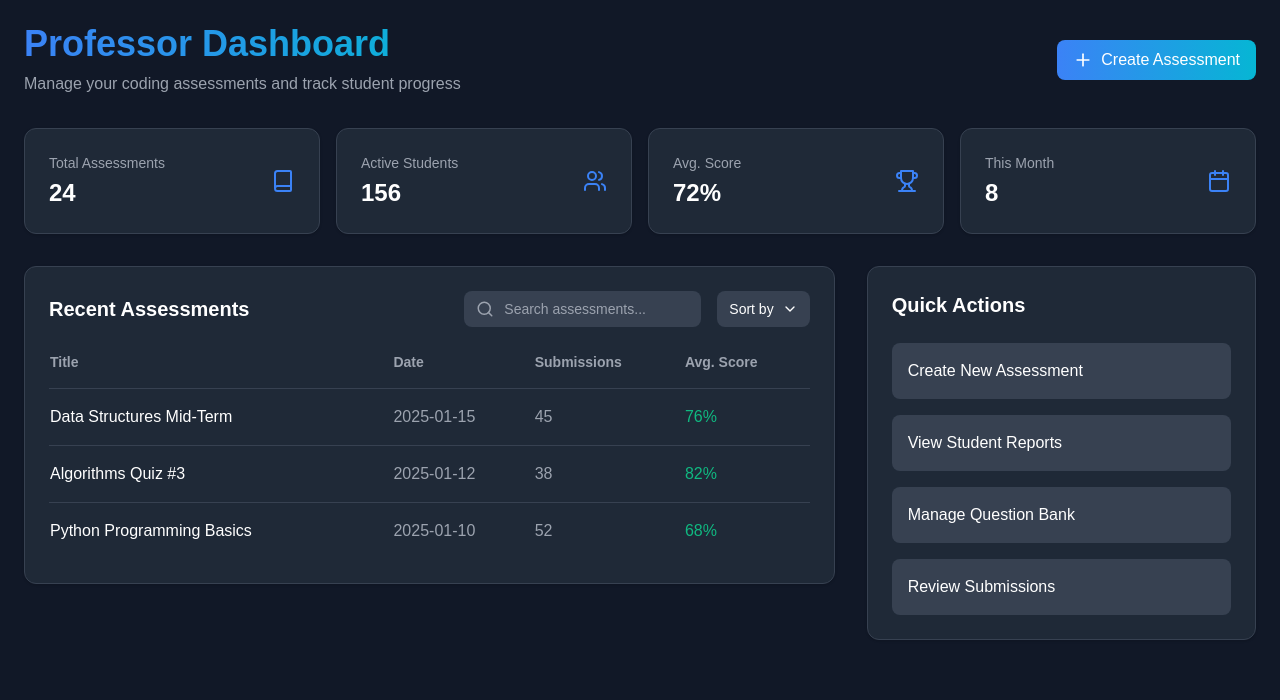
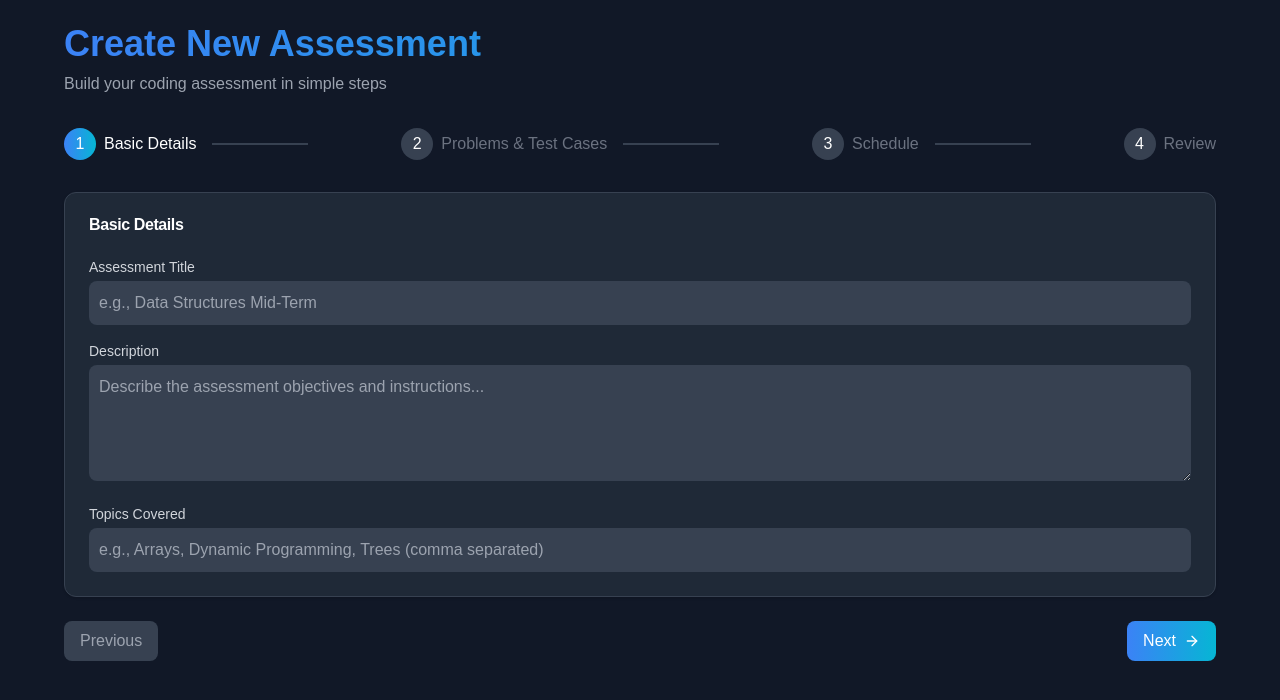
Before and after one commit to yashwanth1403/SICET-CODE-LAB, a Next.js app: page /admin/dashboard in a window 1280 px wide. Shown: the top 700 px of the page. Built offline with nearby package versions, Linux system fonts and the light colour scheme.

Commit message:
first commit

```diff
--- a/components/AdminDashboard.tsx
+++ b/components/AdminDashboard.tsx
@@ -1,181 +1,344 @@
 "use client";
-import React, { useEffect, useState } from "react";
+import React, { useState } from "react";
 import {
   Plus,
+  Clock,
+  Calendar,
   Book,
-  Users,
-  Trophy,
-  Calendar,
-  ChevronDown,
-  Search,
+  Code,
+  Database,
+  ArrowRight,
+  X,
 } from "lucide-react";
-import { Card, CardContent } from "@/components/ui/card";
+import { Card, CardContent, CardHeader, CardTitle } from "@/components/ui/card";
 
 const ProfessorDashboard = () => {
-  const [activeTab, setActiveTab] = useState("assessments");
-  const [client, setClient] = useState(false);
+  const [activeStep, setActiveStep] = useState(0);
+  const [testCases, setTestCases] = useState([
+    { input: "", output: "", score: 0, isHidden: false },
+  ]);
+  const [assessment, setAssessment] = useState({
+    title: "",
+    description: "",
+    startTime: "",
+    endTime: "",
+    duration: 120,
+    totalQuestions: 1,
+    topics: [],
+    problems: [],
+  });
 
-  const stats = [
-    { title: "Total Assessments", value: "24", icon: Book },
-    { title: "Active Students", value: "156", icon: Users },
-    { title: "Avg. Score", value: "72%", icon: Trophy },
-    { title: "This Month", value: "8", icon: Calendar },
+  const steps = [
+    "Basic Details",
+    "Problems & Test Cases",
+    "Schedule",
+    "Review",
   ];
 
-  const recentAssessments = [
-    {
-      title: "Data Structures Mid-Term",
-      date: "2025-01-15",
-      submissions: 45,
-      avgScore: 76,
-    },
-    {
-      title: "Algorithms Quiz #3",
-      date: "2025-01-12",
-      submissions: 38,
-      avgScore: 82,
-    },
-    {
-      title: "Python Programming Basics",
-      date: "2025-01-10",
-      submissions: 52,
-      avgScore: 68,
-    },
-  ];
-  useEffect(() => {
-    setClient(true);
-  }, []);
-  if (!client) {
-    return <div>loading....</div>;
-  }
+  const addTestCase = () => {
+    setTestCases([
+      ...testCases,
+      { input: "", output: "", score: 0, isHidden: false },
+    ]);
+  };
+
   return (
     <div className="min-h-screen bg-gray-900 p-6">
+      <div className="max-w-6xl mx-auto">
         {/* Header */}
-      <div className="flex justify-between items-center mb-8">
-        <div>
+        <div className="mb-8">
           <h1 className="text-4xl font-bold bg-gradient-to-r from-blue-500 to-cyan-500 bg-clip-text text-transparent">
-            Professor Dashboard
+            Create New Assessment
           </h1>
           <p className="text-gray-400 mt-2">
-            Manage your coding assessments and track student progress
+            Build your coding assessment in simple steps
           </p>
         </div>
-        <button className="flex items-center gap-2 bg-gradient-to-r from-blue-500 to-cyan-500 text-white px-4 py-2 rounded-lg hover:opacity-90">
-          <Plus size={20} />
-          Create Assessment
+
+        {/* Progress Steps */}
+        <div className="mb-8">
+          <div className="flex justify-between">
+            {steps.map((step, index) => (
+              <div key={step} className="flex items-center">
+                <div
+                  className={`w-8 h-8 rounded-full flex items-center justify-center ${
+                    index <= activeStep
+                      ? "bg-gradient-to-r from-blue-500 to-cyan-500"
+                      : "bg-gray-700"
+                  } text-white`}
+                >
+                  {index + 1}
+                </div>
+                <div className="ml-2">
+                  <p
+                    className={`${
+                      index <= activeStep ? "text-white" : "text-gray-500"
+                    }`}
+                  >
+                    {step}
+                  </p>
+                </div>
+                {index < steps.length - 1 && (
+                  <div
+                    className={`w-24 h-0.5 mx-4 ${
+                      index < activeStep
+                        ? "bg-gradient-to-r from-blue-500 to-cyan-500"
+                        : "bg-gray-700"
+                    }`}
+                  />
+                )}
+              </div>
+            ))}
+          </div>
+        </div>
+
+        {/* Main Content */}
+        <div className="space-y-6">
+          {activeStep === 0 && (
+            <Card className="bg-gray-800 border-gray-700">
+              <CardHeader>
+                <CardTitle className="text-white">Basic Details</CardTitle>
+              </CardHeader>
+              <CardContent>
+                <div className="space-y-4">
+                  <div>
+                    <label className="block text-sm font-medium text-gray-300 mb-1">
+                      Assessment Title
+                    </label>
+                    <input
+                      type="text"
+                      className="w-full bg-gray-700 border-gray-600 text-white rounded-lg p-2.5"
+                      placeholder="e.g., Data Structures Mid-Term"
+                      value={assessment.title}
+                      onChange={(e) =>
+                        setAssessment({ ...assessment, title: e.target.value })
+                      }
+                    />
+                  </div>
+                  <div>
+                    <label className="block text-sm font-medium text-gray-300 mb-1">
+                      Description
+                    </label>
+                    <textarea
+                      className="w-full bg-gray-700 border-gray-600 text-white rounded-lg p-2.5"
+                      rows={4}
+                      placeholder="Describe the assessment objectives and instructions..."
+                      value={assessment.description}
+                      onChange={(e) =>
+                        setAssessment({
+                          ...assessment,
+                          description: e.target.value,
+                        })
+                      }
+                    />
+                  </div>
+                  <div>
+                    <label className="block text-sm font-medium text-gray-300 mb-1">
+                      Topics Covered
+                    </label>
+                    <input
+                      type="text"
+                      className="w-full bg-gray-700 border-gray-600 text-white rounded-lg p-2.5"
+                      placeholder="e.g., Arrays, Dynamic Programming, Trees (comma separated)"
+                    />
+                  </div>
+                </div>
+              </CardContent>
+            </Card>
+          )}
+
+          {activeStep === 1 && (
+            <Card className="bg-gray-800 border-gray-700">
+              <CardHeader>
+                <CardTitle className="text-white flex justify-between items-center">
+                  <span>Problems & Test Cases</span>
+                  <button
+                    className="bg-blue-500 text-white px-4 py-2 rounded-lg text-sm flex items-center gap-2"
+                    onClick={addTestCase}
+                  >
+                    <Plus size={16} /> Add Problem
+                  </button>
+                </CardTitle>
+              </CardHeader>
+              <CardContent>
+                <div className="space-y-6">
+                  <div className="bg-gray-700 p-4 rounded-lg">
+                    <div className="flex justify-between items-center mb-4">
+                      <h3 className="text-white font-medium">Problem 1</h3>
+                      <div className="flex items-center gap-2">
+                        <select className="bg-gray-600 text-white rounded-lg px-3 py-1">
+                          <option>Easy</option>
+                          <option>Medium</option>
+                          <option>Hard</option>
+                        </select>
+                      </div>
+                    </div>
+                    <div className="space-y-4">
+                      <input
+                        type="text"
+                        className="w-full bg-gray-600 text-white rounded-lg p-2.5"
+                        placeholder="Problem Title"
+                      />
+                      <textarea
+                        className="w-full bg-gray-600 text-white rounded-lg p-2.5"
+                        rows={4}
+                        placeholder="Problem Description"
+                      />
+
+                      {/* Test Cases */}
+                      <div className="space-y-4">
+                        <div className="flex justify-between items-center">
+                          <h4 className="text-white">Test Cases</h4>
+                          <button
+                            className="text-blue-400 text-sm flex items-center gap-1"
+                            onClick={addTestCase}
+                          >
+                            <Plus size={14} /> Add Test Case
                           </button>
                         </div>
 
-      {/* Stats Grid */}
-      <div className="grid grid-cols-1 md:grid-cols-2 lg:grid-cols-4 gap-4 mb-8">
-        {stats.map((stat) => {
-          const Icon = stat.icon;
-          return (
-            <Card key={stat.title} className="bg-gray-800 border-gray-700">
-              <CardContent className="p-6">
-                <div className="flex items-center justify-between">
+                        {testCases.map((testCase, index) => (
+                          <div
+                            key={index}
+                            className="bg-gray-800 p-4 rounded-lg"
+                          >
+                            <div className="flex justify-between items-center mb-2">
+                              <h5 className="text-white">
+                                Test Case {index + 1}
+                              </h5>
+                              <button className="text-gray-400 hover:text-white">
+                                <X size={16} />
+                              </button>
+                            </div>
+                            <div className="grid grid-cols-2 gap-4">
                               <div>
-                    <p className="text-gray-400 text-sm">{stat.title}</p>
-                    <p className="text-2xl font-bold text-white mt-1">
-                      {stat.value}
-                    </p>
+                                <label className="block text-sm text-gray-400 mb-1">
+                                  Input
+                                </label>
+                                <textarea
+                                  className="w-full bg-gray-700 text-white rounded-lg p-2.5"
+                                  rows={3}
+                                  placeholder="Test case input"
+                                />
                               </div>
-                  <Icon className="text-blue-500" size={24} />
+                              <div>
+                                <label className="block text-sm text-gray-400 mb-1">
+                                  Expected Output
+                                </label>
+                                <textarea
+                                  className="w-full bg-gray-700 text-white rounded-lg p-2.5"
+                                  rows={3}
+                                  placeholder="Expected output"
+                                />
+                              </div>
+                            </div>
+                            <div className="flex items-center gap-4 mt-2">
+                              <input
+                                type="number"
+                                className="w-24 bg-gray-700 text-white rounded-lg p-2"
+                                placeholder="Score"
+                              />
+                              <label className="flex items-center gap-2 text-gray-400">
+                                <input
+                                  type="checkbox"
+                                  className="rounded bg-gray-700"
+                                />
+                                Hidden Test Case
+                              </label>
+                            </div>
+                          </div>
+                        ))}
+                      </div>
+                    </div>
+                  </div>
                 </div>
               </CardContent>
             </Card>
-          );
-        })}
-      </div>
+          )}
 
-      {/* Main Content */}
-      <div className="grid grid-cols-1 lg:grid-cols-3 gap-8">
-        {/* Left Column */}
-        <div className="lg:col-span-2">
+          {activeStep === 2 && (
             <Card className="bg-gray-800 border-gray-700">
-            <div className="p-6">
-              <div className="flex items-center justify-between mb-6">
-                <h2 className="text-xl font-semibold text-white">
-                  Recent Assessments
-                </h2>
-                <div className="flex items-center gap-4">
+              <CardHeader>
+                <CardTitle className="text-white">Schedule</CardTitle>
+              </CardHeader>
+              <CardContent>
+                <div className="grid grid-cols-1 md:grid-cols-2 gap-6">
+                  <div>
+                    <label className="block text-sm font-medium text-gray-300 mb-1">
+                      Start Time
+                    </label>
                     <div className="relative">
-                    <Search
+                      <Calendar
                         className="absolute left-3 top-1/2 transform -translate-y-1/2 text-gray-400"
                         size={18}
                       />
                       <input
-                      type="text"
-                      placeholder="Search assessments..."
-                      className="bg-gray-700 text-white pl-10 pr-4 py-2 rounded-lg text-sm focus:outline-none focus:ring-2 focus:ring-blue-500"
+                        type="datetime-local"
+                        className="w-full bg-gray-700 border-gray-600 text-white rounded-lg pl-10 p-2.5"
                       />
                     </div>
-                  <button className="flex items-center gap-2 bg-gray-700 text-white px-3 py-2 rounded-lg text-sm">
-                    Sort by <ChevronDown size={16} />
+                  </div>
+                  <div>
+                    <label className="block text-sm font-medium text-gray-300 mb-1">
+                      End Time
+                    </label>
+                    <div className="relative">
+                      <Calendar
+                        className="absolute left-3 top-1/2 transform -translate-y-1/2 text-gray-400"
+                        size={18}
+                      />
+                      <input
+                        type="datetime-local"
+                        className="w-full bg-gray-700 border-gray-600 text-white rounded-lg pl-10 p-2.5"
+                      />
+                    </div>
+                  </div>
+                  <div>
+                    <label className="block text-sm font-medium text-gray-300 mb-1">
+                      Duration (minutes)
+                    </label>
+                    <div className="relative">
+                      <Clock
+                        className="absolute left-3 top-1/2 transform -translate-y-1/2 text-gray-400"
+                        size={18}
+                      />
+                      <input
+                        type="number"
+                        className="w-full bg-gray-700 border-gray-600 text-white rounded-lg pl-10 p-2.5"
+                        placeholder="120"
+                      />
+                    </div>
+                  </div>
+                </div>
+              </CardContent>
+            </Card>
+          )}
+
+          {/* Navigation Buttons */}
+          <div className="flex justify-between mt-8">
+            <button
+              onClick={() => setActiveStep(Math.max(0, activeStep - 1))}
+              className={`px-4 py-2 rounded-lg ${
+                activeStep === 0
+                  ? "bg-gray-700 text-gray-400"
+                  : "bg-gray-700 text-white hover:bg-gray-600"
+              }`}
+              disabled={activeStep === 0}
+            >
+              Previous
+            </button>
+            <button
+              onClick={() =>
+                activeStep === steps.length - 1
+                  ? console.log("Submit")
+                  : setActiveStep(activeStep + 1)
+              }
+              className="px-4 py-2 bg-gradient-to-r from-blue-500 to-cyan-500 text-white rounded-lg hover:opacity-90 flex items-center gap-2"
+            >
+              {activeStep === steps.length - 1 ? "Create Assessment" : "Next"}
+              <ArrowRight size={16} />
             </button>
           </div>
-              </div>
-
-              <div className="overflow-x-auto">
-                <table className="w-full">
-                  <thead>
-                    <tr className="text-gray-400 text-sm">
-                      <th className="text-left pb-4">Title</th>
-                      <th className="text-left pb-4">Date</th>
-                      <th className="text-left pb-4">Submissions</th>
-                      <th className="text-left pb-4">Avg. Score</th>
-                    </tr>
-                  </thead>
-                  <tbody>
-                    {recentAssessments.map((assessment) => (
-                      <tr
-                        key={assessment.title}
-                        className="border-t border-gray-700"
-                      >
-                        <td className="py-4 text-white">{assessment.title}</td>
-                        <td className="py-4 text-gray-400">
-                          {assessment.date}
-                        </td>
-                        <td className="py-4 text-gray-400">
-                          {assessment.submissions}
-                        </td>
-                        <td className="py-4">
-                          <span className="text-emerald-500">
-                            {assessment.avgScore}%
-                          </span>
-                        </td>
-                      </tr>
-                    ))}
-                  </tbody>
-                </table>
-              </div>
-            </div>
-          </Card>
-        </div>
-
-        {/* Right Column */}
-        <div>
-          <Card className="bg-gray-800 border-gray-700">
-            <div className="p-6">
-              <h2 className="text-xl font-semibold text-white mb-6">
-                Quick Actions
-              </h2>
-              <div className="space-y-4">
-                <button className="w-full bg-gray-700 text-white p-4 rounded-lg text-left hover:bg-gray-600">
-                  Create New Assessment
-                </button>
-                <button className="w-full bg-gray-700 text-white p-4 rounded-lg text-left hover:bg-gray-600">
-                  View Student Reports
-                </button>
-                <button className="w-full bg-gray-700 text-white p-4 rounded-lg text-left hover:bg-gray-600">
-                  Manage Question Bank
-                </button>
-                <button className="w-full bg-gray-700 text-white p-4 rounded-lg text-left hover:bg-gray-600">
-                  Review Submissions
-                </button>
-              </div>
-            </div>
-          </Card>
         </div>
       </div>
     </div>
```
Lines whose indentation alone changed are shown as unchanged.
